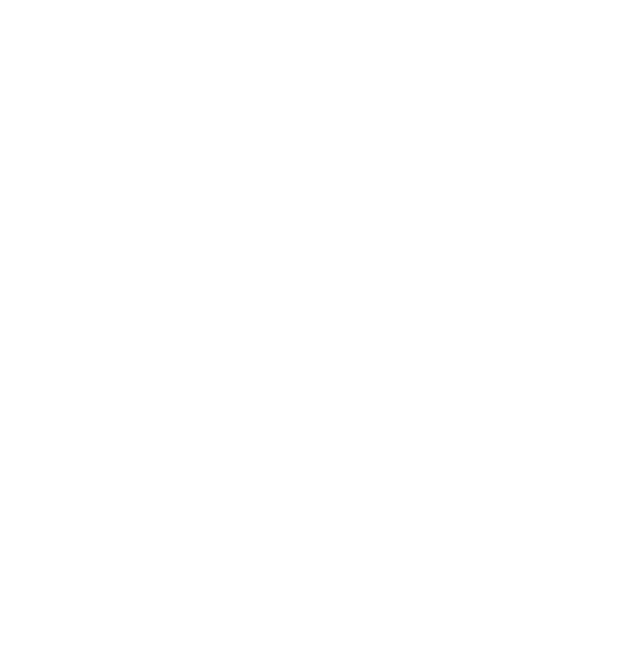
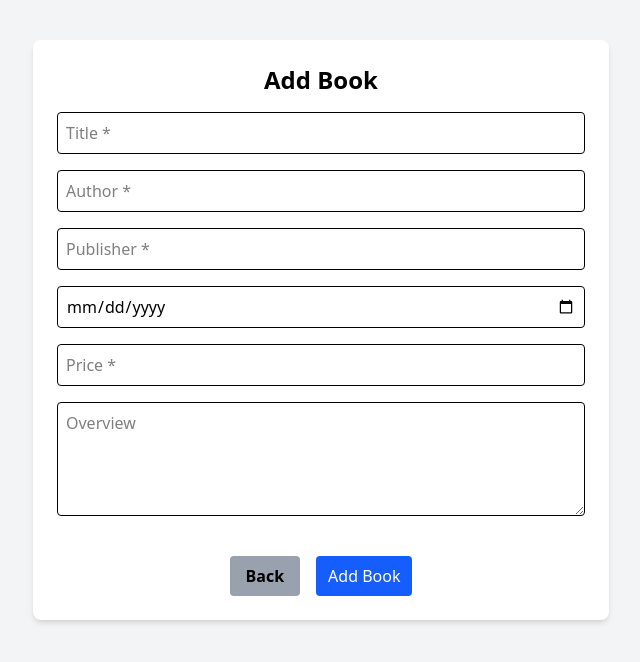
Before and after one commit to Swap015/Book_Inventory_Management, a React (Vite) app: page /add-Book in a window 1280 px wide. Before the commit this address had no page. Shown: the top 662 px of the page, without its empty margins (319-959 px from the left). Built offline with nearby package versions, Linux system fonts and the light colour scheme; no server answers.

Commit message:
Added AddBook,EditBook,BookDetails pages, BookForm component & Modified Home,BookTable

```diff
--- a/src/App.css
+++ b/src/App.css
@@ -1,6 +1 @@
 @import "tailwindcss";
-
-
-body{
-
-}
--- a/src/App.jsx
+++ b/src/App.jsx
@@ -1,5 +1,8 @@
 import { BrowserRouter, Route, Routes } from "react-router-dom";
 import Home from "./pages/Home";
+import AddBook from "./pages/AddBook";
+import EditBook from "./pages/EditBook";
+import BookDetails from "./pages/BookDetails";
 
 
 function App() {
@@ -12,6 +15,9 @@ function App() {
 
 
         <Route path="/" element={<Home />} />
+        <Route path="/add-Book" element={<AddBook />} />
+        <Route path="/edit/:id" element={<EditBook />} />
+        <Route path="/book/:id" element={<BookDetails />} />
 
 
       </Routes>
--- /dev/null
+++ b/src/components/BookForm.jsx
@@ -0,0 +1,121 @@
+import { useState } from "react";
+import { useNavigate } from "react-router-dom";
+
+const BookForm = ({ initialData = {}, onSubmit, buttonText }) => {
+
+
+    const [book, setBook] = useState({
+        title: initialData.title || "",
+        author: initialData.author || "",
+        publisher: initialData.publisher || "",
+        publishedDate: initialData.publishedDate || "",
+        price: initialData.price || "",
+        overview: initialData.overview || "",
+    });
+
+    const navigate = useNavigate();
+
+    const handleChange = (e) => {
+        setBook({ ...book, [e.target.name]: e.target.value });
+    };
+
+    const handleSubmit = (e) => {
+        e.preventDefault();
+
+        if (!book.title || !book.author || !book.publisher || !book.price) {
+            alert("Please fill all required fields");
+            return;
+        }
+
+        if (isNaN(book.price)) {
+            alert("Price must be a number");
+            return;
+        }
+
+        onSubmit(book);
+    };
+
+    return (
+
+        <form
+            onSubmit={handleSubmit}
+            className="max-w-xl mx-auto bg-white p-6 rounded-lg shadow-md space-y-4 flex flex-col justify-center items-center"
+        >
+            <h2 className="text-2xl font-semibold text-center">{buttonText}</h2>
+
+            <input
+                type="text"
+                name="title"
+                placeholder="Title *"
+                value={book.title}
+                onChange={handleChange}
+                className="w-full border p-2 rounded"
+            />
+
+            <input
+                type="text"
+                name="author"
+                placeholder="Author *"
+                value={book.author}
+                onChange={handleChange}
+                className="w-full border p-2 rounded"
+            />
+
+            <input
+                type="text"
+                name="publisher"
+                placeholder="Publisher *"
+                value={book.publisher}
+                onChange={handleChange}
+                className="w-full border p-2 rounded"
+            />
+
+            <input
+                type="date"
+                name="publishedDate"
+                value={book.publishedDate}
+                onChange={handleChange}
+                className="w-full border p-2 rounded"
+            />
+
+            <input
+                type="text"
+                name="price"
+                placeholder="Price *"
+                value={book.price}
+                onChange={handleChange}
+                className="w-full border p-2 rounded"
+            />
+
+            <textarea
+                name="overview"
+                placeholder="Overview"
+                value={book.overview}
+                onChange={handleChange}
+                className="w-full border p-2 rounded"
+                rows="4"
+            />
+
+            <div className="mt-6 flex gap-4">
+
+                <button type="button"
+                    onClick={() => navigate(-1)}
+                    className="bg-gray-400 text-black font-bold px-4 py-2 rounded hover:bg-gray-500"
+                >
+                    Back
+                </button>
+
+                <button
+                    type="submit"
+                    className="w-full bg-blue-600 text-white px-3 py-2 rounded hover:bg-blue-700"
+                >
+                    {buttonText}
+                </button>
+
+            </div>
+
+        </form>
+    );
+};
+
+export default BookForm;
--- a/src/components/BookTable.jsx
+++ b/src/components/BookTable.jsx
@@ -1,4 +1,4 @@
-import { useNavigate } from "react-router-dom";
+import { Link, useNavigate } from "react-router-dom";
 
 const BookTable = ({ books = [], onDelete }) => {
     const navigate = useNavigate();
@@ -43,22 +43,24 @@ const BookTable = ({ books = [], onDelete }) => {
                             </td>
                             <td className="border px-4 py-2">
                                 <div className="flex gap-2 justify-center">
-                                    <button
-                                        onClick={() => navigate(`/book/${book._id}`)}
-                                        className="px-3 py-1 text-sm bg-gray-500 text-white rounded hover:bg-gray-600"
+
+                                    <Link
+                                        to={`/book/${book._id}`}
+                                        className="px-3 py-1 text-sm bg-gray-400 font-bold text-black rounded hover:bg-gray-500"
                                     >
                                         View
-                                    </button>
+                                    </Link>
 
-                                    <button onClick={() => navigate(`/edit/${book._id}`)}
-                                        className="px-3 py-1 text-sm bg-yellow-500 text-white rounded hover:bg-yellow-600"
+                                    <Link
+                                        to={`/edit/${book._id}`}
+                                        className="px-3 py-1 text-sm bg-yellow-500 text-black font-bold rounded hover:bg-yellow-600"
                                     >
                                         Edit
-                                    </button>
+                                    </Link>
 
                                     <button
                                         onClick={() => onDelete(book._id)}
-                                        className="px-3 py-1 text-sm bg-red-500 text-white rounded hover:bg-red-600"
+                                        className="px-3 py-1 text-sm bg-red-500 text-black font-bold rounded hover:bg-red-600"
                                     >
                                         Delete
                                     </button>
--- /dev/null
+++ b/src/pages/AddBook.jsx
@@ -0,0 +1,29 @@
+import axios from "axios";
+import { useNavigate } from "react-router-dom";
+import BookForm from "../components/BookForm";
+
+const AddBook = () => {
+    const navigate = useNavigate();
+    const API_URL = import.meta.env.VITE_API_URL;
+
+    const addBook = async (bookData) => {
+        try {
+            await axios.post(API_URL, bookData);
+            alert("Book added successfully");
+            navigate("/");
+        } catch (err) {
+            alert(err.response?.data?.msg || "Something went wrong");
+        }
+    };
+
+    return (
+        <div className="min-h-screen bg-gray-100 py-10">
+            <BookForm
+                onSubmit={addBook}
+                buttonText="Add Book"
+            />
+        </div>
+    );
+};
+
+export default AddBook;
--- /dev/null
+++ b/src/pages/BookDetails.jsx
@@ -0,0 +1,70 @@
+import axios from "axios";
+import { useEffect, useState } from "react";
+import { useParams, useNavigate } from "react-router-dom";
+
+const BookDetails = () => {
+    const { id } = useParams();
+    const navigate = useNavigate();
+
+    const API_URL = import.meta.env.VITE_API_URL;
+    const [book, setBook] = useState(null);
+
+    useEffect(() => {
+        const fetchBook = async () => {
+            try {
+                const res = await axios.get(`${API_URL}/${id}`);
+                setBook(res.data.books);
+            } catch {
+                alert("Failed to fetch book details");
+            }
+        };
+
+        fetchBook();
+    }, [id, API_URL]);
+
+    if (!book) {
+        return <p className="text-center mt-10">Loading...</p>;
+    }
+
+    return (
+        <div className="min-h-screen bg-gray-100 py-10 px-4">
+            <div className="max-w-xl mx-auto bg-white p-3 rounded shadow flex flex-col justify-center items-center">
+
+                <h2 className="text-3xl font-bold mb-4">{book.title}</h2>
+
+                <div className="space-y-2 text-gray-700">
+                    <p><span className="font-semibold">Author:</span> {book.author}</p>
+                    <p><span className="font-semibold">Publisher:</span> {book.publisher}</p>
+                    <p><span className="font-semibold">Published Date:</span> {book.publishedDate || "N/A"}</p>
+                    <p><span className="font-semibold">Price:</span> ₹{book.price}</p>
+                </div>
+
+                <div className="mt-6">
+                    <h3 className="text-xl font-semibold mb-2">Overview</h3>
+                    <p className="text-gray-600">
+                        {book.overview || "No overview available"}
+                    </p>
+                </div>
+
+                <div className="mt-6 flex gap-4">
+                    <button
+                        onClick={() => navigate(-1)}
+                        className="bg-gray-400 text-black font-bold px-4 py-2 rounded hover:bg-gray-500"
+                    >
+                        Back
+                    </button>
+
+                    <button
+                        onClick={() => navigate(`/edit/${book._id}`)}
+                        className="bg-blue-400 text-black font-bold px-4 py-2 rounded hover:bg-blue-500"
+                    >
+                        Edit Book
+                    </button>
+                </div>
+
+            </div>
+        </div>
+    );
+};
+
+export default BookDetails;
--- /dev/null
+++ b/src/pages/EditBook.jsx
@@ -0,0 +1,57 @@
+import axios from "axios";
+import { useEffect, useState } from "react";
+import { useParams, useNavigate } from "react-router-dom";
+import BookForm from "../components/BookForm";
+
+const EditBook = () => {
+    const { id } = useParams();
+    const navigate = useNavigate();
+
+    const API_URL = import.meta.env.VITE_API_URL;
+    const [book, setBook] = useState(null);
+
+    useEffect(() => {
+
+        const fetchBook = async () => {
+            try {
+                const res = await axios.get(`${API_URL}/${id}`);
+                setBook(res.data.books);
+            } catch {
+                alert("Failed to load book");
+            }
+        };
+
+        fetchBook();
+
+    }, [id, API_URL]);
+
+    const handleUpdateBook = async (updatedData) => {
+
+        try {
+
+            await axios.put(`${API_URL}/${id}`, updatedData);
+            alert("Book updated successfully");
+            navigate("/");
+        } catch (err) {
+            alert(err.response?.data?.msg || "Update failed");
+        }
+    };
+
+    if (!book) {
+        return <p className="text-center mt-10">Loading...</p>;
+    }
+
+    return (
+        <div className="min-h-screen bg-gray-100 py-10">
+
+            <BookForm
+                initialData={book}
+                onSubmit={handleUpdateBook}
+                buttonText="Update Book Details"
+            />
+
+        </div>
+    );
+};
+
+export default EditBook;
--- a/src/pages/Home.jsx
+++ b/src/pages/Home.jsx
@@ -34,9 +34,8 @@ const Home = () => {
 
 
 
-
     return (
-        <div className="m-10 flex flex-col">
+        <div className="m-5 p-10 flex flex-col ">
 
             <div className="flex items-center justify-between mb-4">
                 <h2 className="text-3xl font-bold">
@@ -44,8 +43,8 @@ const Home = () => {
                 </h2>
 
                 <button
-                    onClick={() => navigate("/add")}
-                    className="bg-blue-500 px-4 py-2 rounded-full font-semibold text-white hover:bg-blue-600 transition"
+                    onClick={() => navigate("/add-Book")}
+                    className="bg-emerald-600 px-4 py-2 rounded-full font-semibold text-white hover:bg-emerald-700 transition"
                 >
                     Add Book
                 </button>
```
Also changed, not shown: 1 other file (tests, documents, lock files or other folders).
